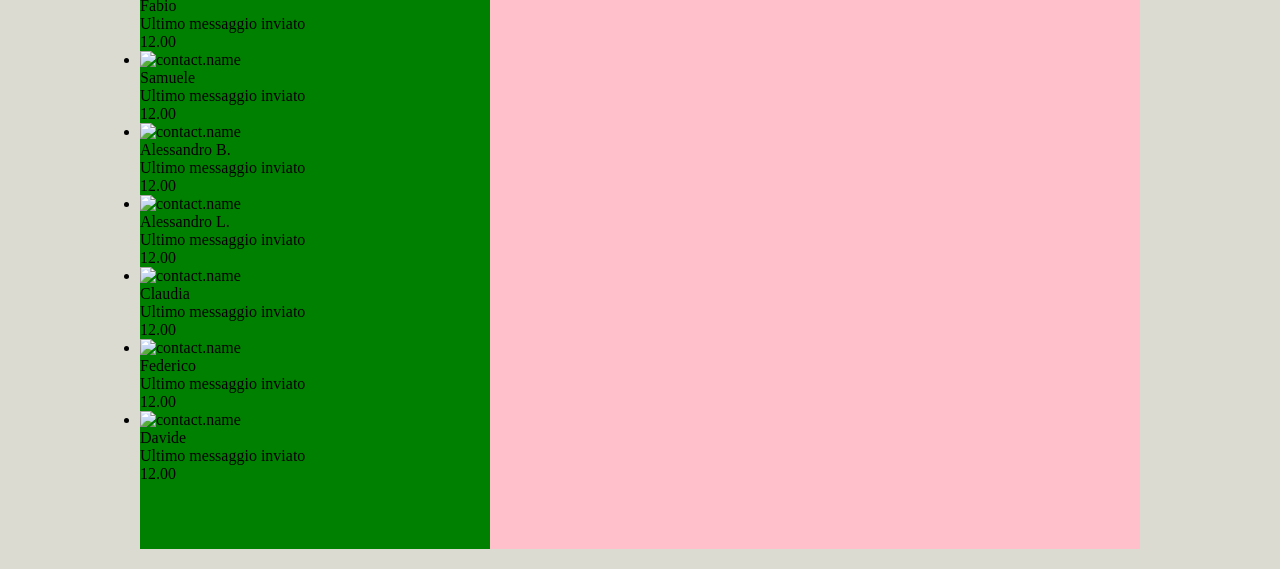
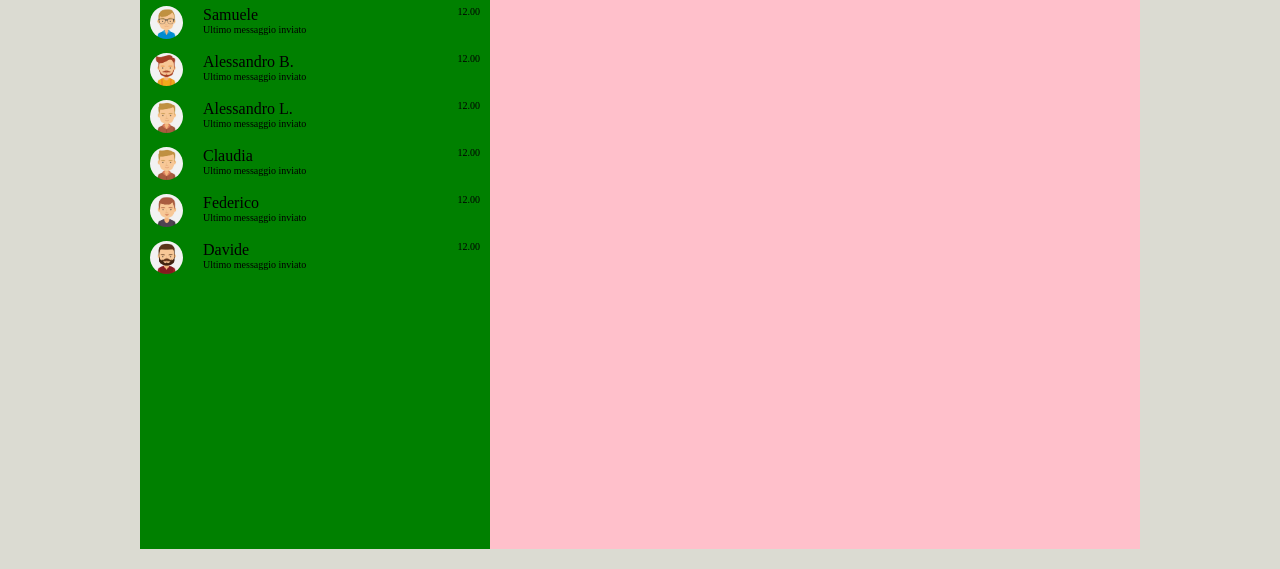
Before and after one commit to DrKillex/vue-boolzapp, a plain HTML site: page milestone1/index.html in a window 1280 px wide. Shown: the part 231-800 px from the top of the page. Drawn offline with nearby package versions, Linux system fonts and the light colour scheme.

Commit message:
FEAT contacts-list

```diff
--- a/css/style.css
+++ /dev/null
@@ -1,7 +0,0 @@
-/* reset */
-
-* {
-    margin: 0;
-    padding: 0;
-    box-sizing: border-box;
-}
--- a/milestone1/css/style.css
+++ b/milestone1/css/style.css
@@ -36,6 +36,10 @@
     background-color: red;
 }
 
+li {
+    list-style: none;
+}
+
 /* side-navbar */
 
 #side-navbar {
@@ -49,6 +53,32 @@
     background-color: #8EDAFC;
 }
 
+.contact-img {
+    width: 10%;
+}
+
+.contact-img img {
+    width: 100%;
+    border-radius: 50%;
+}
+
+.contact-content {
+    padding: 5px 10px;
+}
+
+.contact-time {
+    margin-left: auto;
+}
+
+.contact-info {
+    padding-left: 20px;
+}
+
+.contact-time, .contact-access {
+    font-size: 10px;
+    font-weight: 100;
+}
+
 /* main-section */
 
 #main-section {
--- a/milestone1/index.html
+++ b/milestone1/index.html
@@ -26,21 +26,19 @@
 
                 </div>
                 <div>cerca</div>
-                <ul class="contatti">
+                <ul class="contacts-list">
                     <li v-for="(contact, index) in contacts">
-                        <div>
-                            <div>
+                        <div class="d-flex contact-content">
+                            <div class="contact-img">
                                 <img :src="contact.avatar" alt="contact.name">
                             </div>
-                            <div>
-                                <div>{{contact.name}}</div>
-                                <div>Ultimo messaggio inviato</div>
+                            <div class="contact-info">
+                                <div class="contact-name">{{contact.name}}</div>
+                                <div class="contact-access">Ultimo messaggio inviato</div>
                             </div>
-                            <div>
+                            <div class="contact-time">
                                 12.00
                             </div>
-
-
                         </div>
                     </li>
                 </ul>
--- a/milestone1/js/main.js
+++ b/milestone1/js/main.js
@@ -9,7 +9,7 @@ createApp({
             contacts: [
                 {
                     name: 'Michele',
-                    avatar: './img/avatar_1.jpg',
+                    avatar: '../img/avatar_1.jpg',
                     visible: true,
                     messages: [
                         {
@@ -31,7 +31,7 @@ createApp({
                 },
                 {
                     name: 'Fabio',
-                    avatar: './img/avatar_2.png',
+                    avatar: '../img/avatar_2.jpg',
                     visible: true,
                     messages: [
                         {
@@ -53,7 +53,7 @@ createApp({
                 },
                 {
                     name: 'Samuele',
-                    avatar: './img/avatar_3.png',
+                    avatar: '../img/avatar_3.jpg',
                     visible: true,
                     messages: [
                         {
@@ -75,7 +75,7 @@ createApp({
                 },
                 {
                     name: 'Alessandro B.',
-                    avatar: './img/avatar_4.png',
+                    avatar: '../img/avatar_4.jpg',
                     visible: true,
                     messages: [
                         {
@@ -92,7 +92,7 @@ createApp({
                 },
                 {
                     name: 'Alessandro L.',
-                    avatar: './img/avatar_5.png',
+                    avatar: '../img/avatar_5.jpg',
                     visible: true,
                     messages: [
                         {
@@ -109,7 +109,7 @@ createApp({
                 },
                 {
                     name: 'Claudia',
-                    avatar: './img/avatar_5.png',
+                    avatar: '../img/avatar_5.jpg',
                     visible: true,
                     messages: [
                         {
@@ -131,7 +131,7 @@ createApp({
                 },
                 {
                     name: 'Federico',
-                    avatar: './img/avatar_7.png',
+                    avatar: '../img/avatar_7.jpg',
                     visible: true,
                     messages: [
                         {
@@ -148,7 +148,7 @@ createApp({
                 },
                 {
                     name: 'Davide',
-                    avatar: './img/avatar_8.png',
+                    avatar: '../img/avatar_8.jpg',
                     visible: true,
                     messages: [
                         {
```
Also changed, not shown: index.html (deleted, +0 -28 lines).
